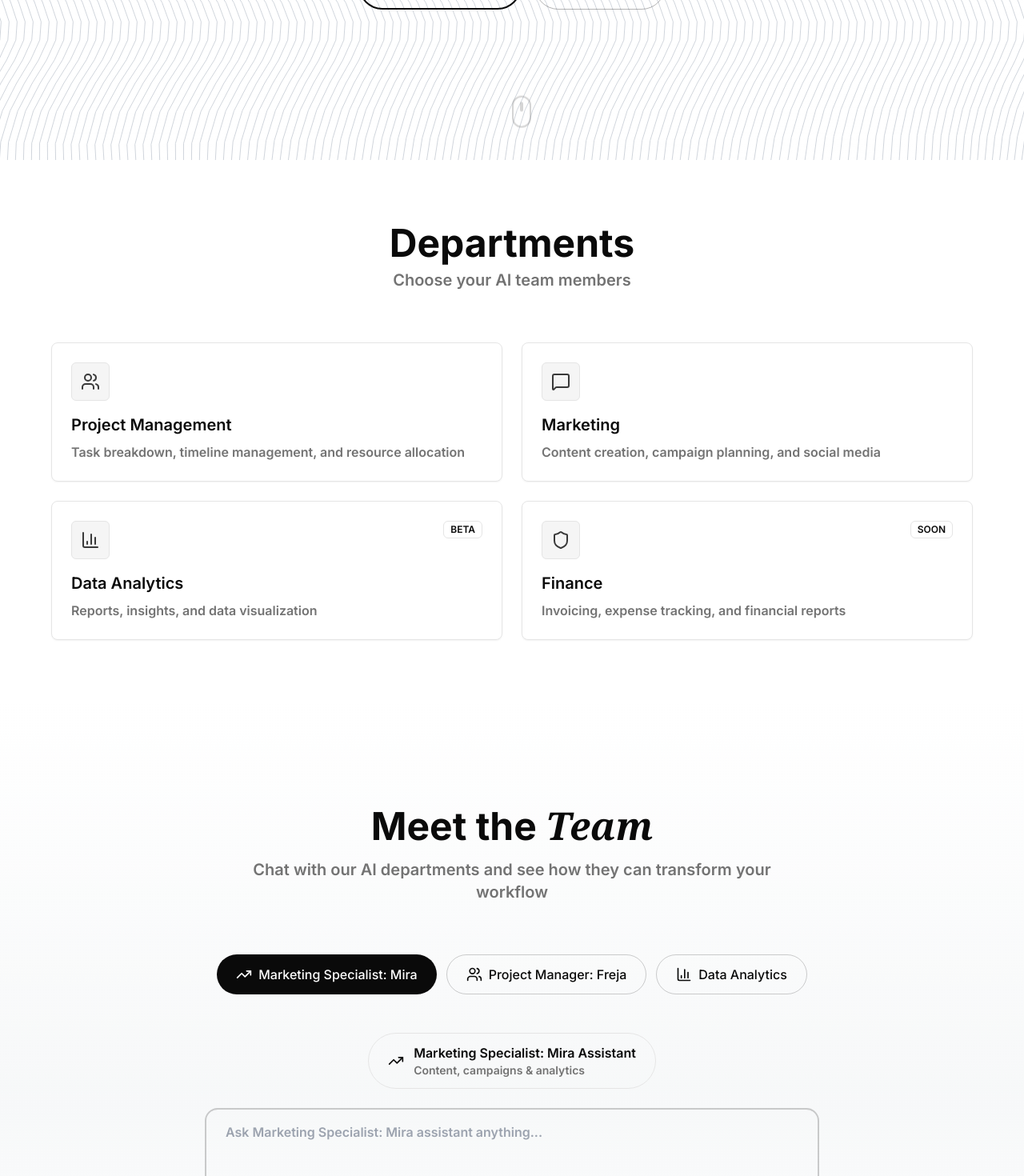
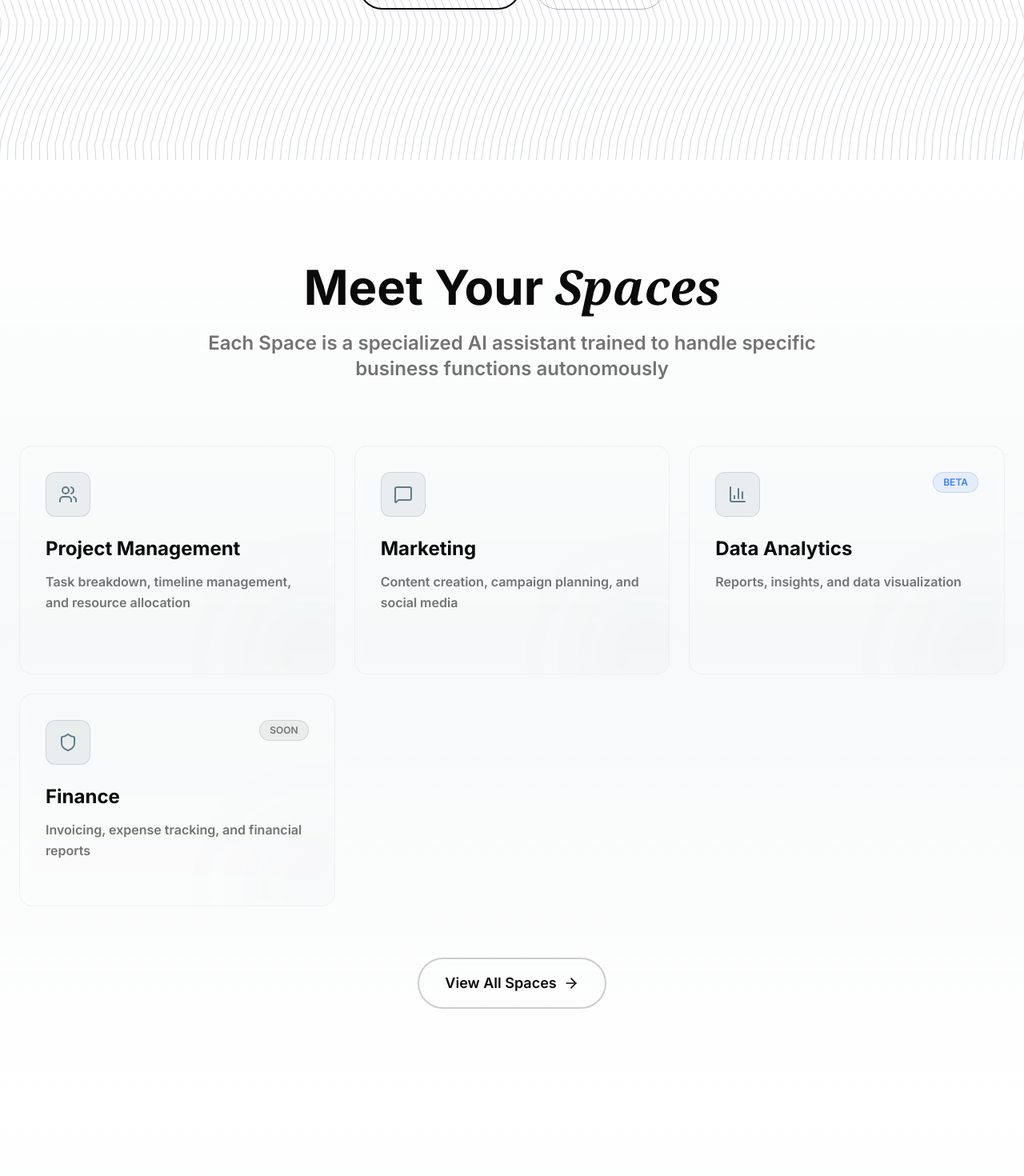
Before and after one commit to feasable/feasableDepartments-Frontend, a Next.js app: page / in a window 1280 px wide. Shown: the part 600-2070 px from the top of the page at 80% size. Built offline with nearby package versions, Linux system fonts and the light colour scheme; no server answers.

Commit message:
Amazing UI stuff.. literally breathtaking.

```diff
--- a/src/app/about/page.tsx
+++ b/src/app/about/page.tsx
@@ -44,11 +44,6 @@ export default function AboutPage() {
           animate={{ opacity: 1, y: 0 }}
           className="max-w-4xl mx-auto text-center"
         >
-          <div className="inline-flex items-center gap-2 px-4 py-2 rounded-full glass mb-6">
-            <Building2 className="w-4 h-4 text-primary" />
-            <span className="text-sm font-medium">About FeasableDepartments</span>
-          </div>
-
           <h1 className="text-4xl md:text-6xl font-bold mb-6">
             Building the Future of
             <span className="text-gradient"> Work</span>
--- a/src/app/departments/page.tsx
+++ b/src/app/departments/page.tsx
@@ -123,48 +123,54 @@ const departments: Department[] = [
 export default function DepartmentsPage() {
   return (
     <div className="min-h-screen py-20">
-      {/* Hero Section */}
-      <section className="px-6 pt-16 pb-12">
+      {/* Hero Section - Redesigned */}
+      <section className="relative px-6 pt-24 pb-20 overflow-hidden">
+        {/* Background Gradient */}
+        <div className="absolute inset-0 bg-gradient-to-b from-primary/10 via-background to-background" />
+
         <motion.div
-          initial={{ opacity: 0, y: 20 }}
+          initial={{ opacity: 0, y: 30 }}
           animate={{ opacity: 1, y: 0 }}
-          className="max-w-6xl mx-auto text-center"
+          className="relative z-10 max-w-6xl mx-auto text-center"
         >
-          <div className="inline-flex items-center gap-2 px-3 py-1.5 rounded-md border bg-background/60 mb-6">
-            <Sparkles className="w-4 h-4 text-primary" />
-            <span className="text-xs font-medium tracking-tight">Choose your AI workforce</span>
-          </div>
-
-          <h1 className="text-4xl md:text-6xl font-bold mb-6">
-            AI Departments
+          <h1 className="text-5xl md:text-7xl font-bold mb-8 leading-tight">
+            AI <span className="font-serif italic">Spaces</span>
           </h1>
-          <p className="text-xl text-muted-foreground max-w-3xl mx-auto">
-            Each department is powered by specialized AI assistants trained to handle
-            specific business functions. Start with one or deploy your entire AI workforce.
+          <p className="text-xl md:text-2xl text-muted-foreground max-w-4xl mx-auto leading-relaxed">
+            Each Space is a specialized AI assistant trained to handle specific business functions.
+            <br className="hidden md:block" />
+            Deploy one or build your entire AI workforce—they work autonomously 24/7.
           </p>
         </motion.div>
       </section>
 
-      {/* Departments Grid */}
+      {/* Spaces Grid - Redesigned */}
       <section className="px-6 pb-20">
-        <div className="max-w-6xl mx-auto">
-          <div className="grid md:grid-cols-2 lg:grid-cols-3 gap-6">
+        <div className="max-w-7xl mx-auto">
+          <div className="grid md:grid-cols-2 lg:grid-cols-3 gap-8">
             {departments.map((dept, i) => (
               <motion.div
                 key={dept.id}
-                initial={{ opacity: 0, y: 20 }}
+                initial={{ opacity: 0, y: 30 }}
                 animate={{ opacity: 1, y: 0 }}
-                transition={{ delay: i * 0.1 }}
+                transition={{ delay: i * 0.1, type: "spring", stiffness: 100 }}
+                whileHover={{ y: -10, transition: { duration: 0.2 } }}
                 className="group relative"
               >
-                <div className={`h-full p-6 rounded-xl border bg-card transition-all duration-200
-                  ${dept.status === 'active' ? 'hover:shadow-md cursor-pointer' : 'opacity-80'}
+                {/* Card */}
+                <div className={`relative h-full p-8 rounded-2xl bg-card/50 backdrop-blur-sm border border-border/50 hover:border-primary/50 transition-all duration-300 overflow-hidden
+                  ${dept.status !== 'active' ? 'opacity-70' : ''}
                 `}>
+                  {/* Gradient Overlay on Hover */}
+                  <div className="absolute inset-0 bg-gradient-to-br from-primary/0 via-primary/0 to-primary/5 opacity-0 group-hover:opacity-100 transition-opacity duration-300" />
+
+                  {/* Content */}
+                  <div className="relative z-10">
                     {/* Status Badge */}
                     {dept.status !== 'active' && (
-                    <div className="absolute -top-3 right-4">
-                      <span className={`px-2 py-0.5 rounded-md text-xs font-medium border
-                        ${dept.status === 'beta' ? '' : ''}
+                      <div className="absolute -top-4 -right-4">
+                        <span className={`px-3 py-1 rounded-full text-xs font-semibold
+                          ${dept.status === 'beta' ? 'bg-blue-500/10 text-blue-500 border border-blue-500/20' : 'bg-muted-foreground/10 text-muted-foreground border border-muted-foreground/20'}
                         `}>
                           {dept.status === 'beta' ? 'BETA' : 'COMING SOON'}
                         </span>
@@ -172,21 +178,25 @@ export default function DepartmentsPage() {
                     )}
 
                     {/* Icon */}
-                  <div className="w-14 h-14 rounded-md bg-secondary border flex items-center justify-center text-foreground/80 mb-4">
+                    <div className="w-16 h-16 rounded-xl bg-primary/10 flex items-center justify-center text-primary border border-primary/20 mb-6 group-hover:scale-110 group-hover:rotate-3 transition-all duration-300">
                       {dept.icon}
                     </div>
 
-                  {/* Content */}
-                  <h3 className="text-xl font-bold mb-2">{dept.name}</h3>
-                  <p className="text-sm text-muted-foreground mb-4">
+                    {/* Title */}
+                    <h3 className="text-2xl font-bold mb-3 group-hover:text-primary transition-colors">
+                      {dept.name} <span className="font-serif font-light text-lg">Space</span>
+                    </h3>
+
+                    {/* Description */}
+                    <p className="text-muted-foreground leading-relaxed mb-6">
                       {dept.description}
                     </p>
 
                     {/* Features */}
-                  <ul className="space-y-2 mb-6">
-                    {dept.features.slice(0, 3).map((feature, idx) => (
-                      <li key={idx} className="flex items-center gap-2 text-sm">
-                        <div className="w-1.5 h-1.5 rounded-sm bg-primary" />
+                    <ul className="space-y-3 mb-8">
+                      {dept.features.map((feature, idx) => (
+                        <li key={idx} className="flex items-center gap-3 text-sm">
+                          <div className="w-1.5 h-1.5 rounded-full bg-primary flex-shrink-0" />
                           <span>{feature}</span>
                         </li>
                       ))}
@@ -196,17 +206,20 @@ export default function DepartmentsPage() {
                     {dept.status === 'active' ? (
                       <Link
                         href={dept.href}
-                      className="inline-flex items-center gap-2 text-primary font-medium
-                        group-hover:gap-3 transition-all"
+                        className="inline-flex items-center gap-2 text-sm font-semibold text-primary opacity-0 group-hover:opacity-100 transition-opacity duration-300"
                       >
-                      Explore {dept.name}
-                      <ArrowRight className="w-4 h-4" />
+                        <span>Launch Space</span>
+                        <ArrowRight className="w-4 h-4 group-hover:translate-x-1 transition-transform" />
                       </Link>
                     ) : (
-                    <span className="text-muted-foreground text-sm">
-                      {dept.status === 'beta' ? 'Limited access' : 'Notify me'}
-                    </span>
+                      <button className="text-sm font-medium text-muted-foreground hover:text-foreground transition-colors">
+                        {dept.status === 'beta' ? 'Request Access →' : 'Get Notified →'}
+                      </button>
                     )}
+                  </div>
+
+                  {/* Decorative Element */}
+                  <div className="absolute -bottom-10 -right-10 w-32 h-32 bg-primary/5 rounded-full blur-3xl group-hover:bg-primary/10 transition-colors duration-300" />
                 </div>
               </motion.div>
             ))}
@@ -214,37 +227,43 @@ export default function DepartmentsPage() {
         </div>
       </section>
 
-      {/* CTA Section */}
-      <section className="px-6 pb-20">
+      {/* CTA Section - Redesigned */}
+      <section className="relative px-6 pb-32 overflow-hidden">
+        {/* Gradient Background */}
+        <div className="absolute inset-0 bg-gradient-to-t from-primary/10 via-background to-background" />
+
         <motion.div
-          initial={{ opacity: 0, scale: 0.95 }}
-          whileInView={{ opacity: 1, scale: 1 }}
+          initial={{ opacity: 0, y: 30 }}
+          whileInView={{ opacity: 1, y: 0 }}
           viewport={{ once: true }}
-          className="max-w-4xl mx-auto"
+          className="relative z-10 max-w-5xl mx-auto text-center"
         >
-          <div className="glass-card rounded-3xl p-12 text-center">
-            <h2 className="text-3xl font-bold mb-4">
-              Ready to build your AI workforce?
+          <div className="inline-flex items-center gap-2 px-4 py-2 rounded-full bg-primary/10 border border-primary/20 mb-6">
+            <Zap className="w-4 h-4 text-primary" />
+            <span className="text-sm font-medium">Start Building Today</span>
+          </div>
+
+          <h2 className="text-4xl md:text-5xl font-bold mb-6">
+            Ready to Deploy Your <span className="font-serif italic">Spaces?</span>
           </h2>
-            <p className="text-xl text-muted-foreground mb-8 max-w-2xl mx-auto">
-              Start with our free plan and scale as you grow. No credit card required.
+          <p className="text-xl text-muted-foreground mb-12 max-w-3xl mx-auto">
+            Start with our free plan and scale as you grow. Each Space works autonomously—no credit card required.
           </p>
+
           <div className="flex flex-col sm:flex-row gap-4 justify-center">
             <Link
               href="/signup"
-                className="px-8 py-3 bg-primary text-primary-foreground rounded-full
-                  font-medium hover:shadow-lg hover:shadow-primary/25 transition-all"
+              className="inline-flex items-center justify-center gap-2 px-10 py-5 text-lg bg-foreground text-background rounded-full font-semibold hover:scale-105 transition-all duration-300 shadow-xl hover:shadow-2xl"
             >
               Start Free Trial
+              <ArrowRight className="w-5 h-5" />
             </Link>
             <Link
               href="/pricing"
-                className="px-8 py-3 glass rounded-full font-medium
-                  hover:bg-white/20 dark:hover:bg-white/10 transition-all"
+              className="inline-flex items-center justify-center gap-2 px-10 py-5 text-lg border-2 border-foreground/20 rounded-full font-semibold hover:border-foreground/40 hover:bg-foreground/5 transition-all duration-300"
             >
               View Pricing
             </Link>
-            </div>
           </div>
         </motion.div>
       </section>
--- a/src/app/layout.tsx
+++ b/src/app/layout.tsx
@@ -23,7 +23,10 @@ export const metadata: Metadata = {
   title: 'feasableSpaces',
   description: 'Delegate tasks to specialized AI departments that work like human experts',
   icons: {
-    icon: '/images/fovvydotted.png',
+    icon: [
+      { url: '/images/fovvydotted.png' },
+      { url: '/images/fovvydotted.png', sizes: '32x32', type: 'image/png' },
+    ],
   },
 }
 
--- a/src/app/login/page.tsx
+++ b/src/app/login/page.tsx
@@ -54,12 +54,16 @@ export default function LoginPage() {
     const supabase = createClient();
     const redirectUrl = typeof window !== 'undefined'
       ? `${window.location.origin}/auth/callback`
-      : '/auth/callback';
+      : 'https://spaces.feasable.org/auth/callback';
 
     await supabase.auth.signInWithOAuth({
       provider: 'google',
       options: {
         redirectTo: redirectUrl,
+        queryParams: {
+          access_type: 'offline',
+          prompt: 'consent',
+        },
       },
     });
   };
--- a/src/app/page.tsx
+++ b/src/app/page.tsx
@@ -110,66 +110,102 @@ export default function Home() {
             </Link>
           </motion.div>
         </div>
-
-        {/* Floating animation element */}
-        <motion.div
-          animate={{
-            y: [0, -20, 0],
-          }}
-          transition={{
-            duration: 6,
-            repeat: Infinity,
-            ease: "easeInOut"
-          }}
-          className="absolute bottom-10 left-1/2 -translate-x-1/2"
-        >
-          <div className="w-6 h-10 border-2 border-muted-foreground/30 rounded-full flex justify-center">
-            <div className="w-1 h-3 bg-muted-foreground/30 rounded-full mt-2 animate-bounce" />
-          </div>
-        </motion.div>
       </section>
 
-      {/* Available Departments (monochrome geometric) */}
-      <section className="py-20 px-6">
-        <div className="max-w-6xl mx-auto">
+      {/* AI Spaces Showcase - Futuristic & Dynamic */}
+      <section className="relative py-32 px-6 overflow-hidden">
+        {/* Animated Background */}
+        <div className="absolute inset-0 bg-gradient-to-b from-background via-primary/5 to-background" />
+
+        <div className="relative z-10 max-w-7xl mx-auto">
+          {/* Header */}
           <motion.div
-            initial={{ opacity: 0 }}
-            whileInView={{ opacity: 1 }}
+            initial={{ opacity: 0, y: 20 }}
+            whileInView={{ opacity: 1, y: 0 }}
             viewport={{ once: true }}
-            className="text-center mb-16"
+            className="text-center mb-20"
           >
-            <h2 className="text-4xl md:text-5xl font-bold mb-2">Departments</h2>
-            <p className="text-xl text-muted-foreground">Choose your AI team members</p>
+            <h2 className="text-5xl md:text-6xl font-bold mb-6">
+              Meet Your <span className="font-serif italic">Spaces</span>
+            </h2>
+            <p className="text-xl md:text-2xl text-muted-foreground max-w-3xl mx-auto">
+              Each Space is a specialized AI assistant trained to handle specific business functions autonomously
+            </p>
           </motion.div>
 
-          <div className="grid md:grid-cols-2 gap-6">
+          {/* Spaces Grid - Interactive Cards */}
+          <div className="grid md:grid-cols-2 lg:grid-cols-3 gap-6">
             {departments.map((dept, i) => (
               <motion.div
                 key={dept.title}
-                initial={{ opacity: 0, y: 20 }}
+                initial={{ opacity: 0, y: 30 }}
                 whileInView={{ opacity: 1, y: 0 }}
                 viewport={{ once: true }}
-                transition={{ delay: i * 0.1 }}
-                className={`group relative p-6 card-elevated cursor-pointer ${dept.soon ? 'opacity-60' : ''}`}
+                transition={{ delay: i * 0.1, type: "spring", stiffness: 100 }}
+                whileHover={{ y: -8, transition: { duration: 0.2 } }}
+                className={`group relative ${dept.soon ? 'opacity-60' : ''}`}
               >
-                <div className="relative">
-                  <div className="flex items-start justify-between mb-4">
-                    <div className="w-12 h-12 rounded-md bg-secondary flex items-center justify-center text-foreground/80 border">
+                {/* Card */}
+                <div className="relative h-full p-8 rounded-2xl bg-card/50 backdrop-blur-sm border border-border/50 hover:border-primary/50 transition-all duration-300 overflow-hidden">
+                  {/* Gradient Overlay on Hover */}
+                  <div className="absolute inset-0 bg-gradient-to-br from-primary/0 via-primary/0 to-primary/5 opacity-0 group-hover:opacity-100 transition-opacity duration-300" />
+
+                  {/* Content */}
+                  <div className="relative z-10">
+                    {/* Icon & Badge */}
+                    <div className="flex items-start justify-between mb-6">
+                      <div className="w-14 h-14 rounded-xl bg-primary/10 flex items-center justify-center text-primary border border-primary/20 group-hover:scale-110 group-hover:rotate-3 transition-all duration-300">
                         {dept.icon}
                       </div>
                       {dept.beta && (
-                      <span className="px-2 py-0.5 text-xs border rounded-md">BETA</span>
+                        <span className="px-3 py-1 text-xs font-semibold bg-blue-500/10 text-blue-500 border border-blue-500/20 rounded-full">BETA</span>
                       )}
                       {dept.soon && (
-                      <span className="px-2 py-0.5 text-xs border rounded-md">SOON</span>
+                        <span className="px-3 py-1 text-xs font-semibold bg-muted-foreground/10 text-muted-foreground border border-muted-foreground/20 rounded-full">SOON</span>
                       )}
                     </div>
-                  <h3 className="text-xl font-semibold mb-2">{dept.title}</h3>
-                  <p className="text-muted-foreground">{dept.desc}</p>
+
+                    {/* Title */}
+                    <h3 className="text-2xl font-bold mb-3 group-hover:text-primary transition-colors">
+                      {dept.title}
+                    </h3>
+
+                    {/* Description */}
+                    <p className="text-muted-foreground leading-relaxed mb-6">
+                      {dept.desc}
+                    </p>
+
+                    {/* Explore Link */}
+                    {!dept.soon && (
+                      <div className="flex items-center gap-2 text-sm font-medium text-primary opacity-0 group-hover:opacity-100 transition-opacity duration-300">
+                        <span>Explore Space</span>
+                        <ArrowRight className="w-4 h-4 group-hover:translate-x-1 transition-transform" />
+                      </div>
+                    )}
+                  </div>
+
+                  {/* Decorative Element */}
+                  <div className="absolute -bottom-10 -right-10 w-32 h-32 bg-primary/5 rounded-full blur-3xl group-hover:bg-primary/10 transition-colors duration-300" />
                 </div>
               </motion.div>
             ))}
           </div>
+
+          {/* Bottom CTA */}
+          <motion.div
+            initial={{ opacity: 0, y: 20 }}
+            whileInView={{ opacity: 1, y: 0 }}
+            viewport={{ once: true }}
+            className="text-center mt-16"
+          >
+            <Link
+              href="/departments"
+              className="inline-flex items-center gap-2 px-8 py-4 text-lg border-2 border-foreground/20 rounded-full font-semibold hover:border-foreground/40 hover:bg-foreground/5 transition-all duration-300"
+            >
+              View All Spaces
+              <ArrowRight className="w-5 h-5" />
+            </Link>
+          </motion.div>
         </div>
       </section>
 
@@ -280,30 +316,61 @@ export default function Home() {
         </div>
       </section>
 
-      {/* CTA Section */}
-      <section className="py-20 px-6">
+      {/* CTA Section - Redesigned */}
+      <section className="relative py-32 px-6 overflow-hidden">
+        {/* Gradient Background */}
+        <div className="absolute inset-0 bg-gradient-to-b from-primary/5 via-primary/10 to-background" />
+
         <motion.div
-          initial={{ opacity: 0, scale: 0.95 }}
-          whileInView={{ opacity: 1, scale: 1 }}
+          initial={{ opacity: 0, y: 30 }}
+          whileInView={{ opacity: 1, y: 0 }}
           viewport={{ once: true }}
-          className="max-w-4xl mx-auto text-center p-12 rounded-3xl glass-card"
+          className="relative z-10 max-w-5xl mx-auto"
         >
-          <h2 className="text-3xl md:text-4xl font-bold mb-4">
-            Ready to transform your workflow?
+          {/* Main Content */}
+          <div className="text-center mb-12">
+            <h2 className="text-4xl md:text-6xl font-bold mb-6 leading-tight">
+              Ready to Build Your <br className="hidden md:block" />
+              <span className="font-serif italic">AI Workforce?</span>
             </h2>
-          <p className="text-xl text-muted-foreground mb-8">
-            Join thousands of teams already using AI departments
+
+            <p className="text-xl md:text-2xl text-muted-foreground mb-12 max-w-3xl mx-auto">
+              Join innovative teams using AI Spaces to automate workflows, boost productivity, and scale faster
             </p>
+          </div>
+
+          {/* CTA Buttons */}
+          <div className="flex flex-col sm:flex-row gap-4 justify-center mb-8">
             <Link
               href="/signup"
-            className="inline-flex items-center gap-2 px-8 py-4 bg-primary text-primary-foreground rounded-full font-medium hover:shadow-2xl hover:shadow-primary/25 transition-all"
+              className="inline-flex items-center justify-center gap-2 px-10 py-5 text-lg bg-foreground text-background rounded-full font-semibold hover:scale-105 transition-all duration-300 shadow-xl hover:shadow-2xl"
             >
-            Get Started Free
-            <ArrowRight className="w-4 h-4" />
+              Start Free Trial
+              <ArrowRight className="w-5 h-5" />
             </Link>
-          <p className="mt-4 text-sm text-muted-foreground">
-            No credit card required · 5 free messages
-          </p>
+            <Link
+              href="/departments"
+              className="inline-flex items-center justify-center gap-2 px-10 py-5 text-lg border-2 border-foreground/20 rounded-full font-semibold hover:border-foreground/40 hover:bg-foreground/5 transition-all duration-300"
+            >
+              Explore Spaces
+            </Link>
+          </div>
+
+          {/* Trust Indicators */}
+          <div className="flex flex-wrap items-center justify-center gap-8 text-sm text-muted-foreground">
+            <div className="flex items-center gap-2">
+              <div className="w-2 h-2 rounded-full bg-green-500" />
+              <span>No credit card required</span>
+            </div>
+            <div className="flex items-center gap-2">
+              <div className="w-2 h-2 rounded-full bg-blue-500" />
+              <span>5 free messages to start</span>
+            </div>
+            <div className="flex items-center gap-2">
+              <div className="w-2 h-2 rounded-full bg-purple-500" />
+              <span>Cancel anytime</span>
+            </div>
+          </div>
         </motion.div>
       </section>
     </div>
--- a/src/app/signup/page.tsx
+++ b/src/app/signup/page.tsx
@@ -57,12 +57,16 @@ export default function SignupPage() {
     const supabase = createClient();
     const redirectUrl = typeof window !== 'undefined'
       ? `${window.location.origin}/auth/callback`
-      : '/auth/callback';
+      : 'https://spaces.feasable.org/auth/callback';
 
     await supabase.auth.signInWithOAuth({
       provider: 'google',
       options: {
         redirectTo: redirectUrl,
+        queryParams: {
+          access_type: 'offline',
+          prompt: 'consent',
+        },
       },
     });
   };
--- a/src/components/ui/contact-page.tsx
+++ b/src/components/ui/contact-page.tsx
@@ -126,7 +126,7 @@ export function ContactPage() {
 
           <div className="relative z-10 space-y-6">
             <h2 className="text-center text-3xl font-bold md:text-4xl">
-              Find us online
+              Join our community
             </h2>
             <div className="flex flex-wrap items-center justify-center gap-4">
               {socialLinks.map((link) => (
--- a/src/components/ui/footer-section.tsx
+++ b/src/components/ui/footer-section.tsx
@@ -75,7 +75,7 @@ export function Footer() {
             <div className="flex items-center gap-2">
               <Image src="/images/fovvydotted.png" alt="feasableSpaces" width={28} height={28} className="opacity-90" />
               <span className="text-xl">
-                <span className="font-light">feasable</span><span className="font-bold">Spaces</span>
+              <span className="font-serif font-light">feasable</span><span className="font-serif font-bold">Spaces</span>
               </span>
             </div>
             <p className="text-muted-foreground text-sm max-w-sm">
```
Also changed, not shown: src/app/pricing/page.tsx (+2 -7 lines), src/components/layout/Navbar.tsx (+8 -9 lines). Lines whose indentation alone changed are shown as unchanged.
